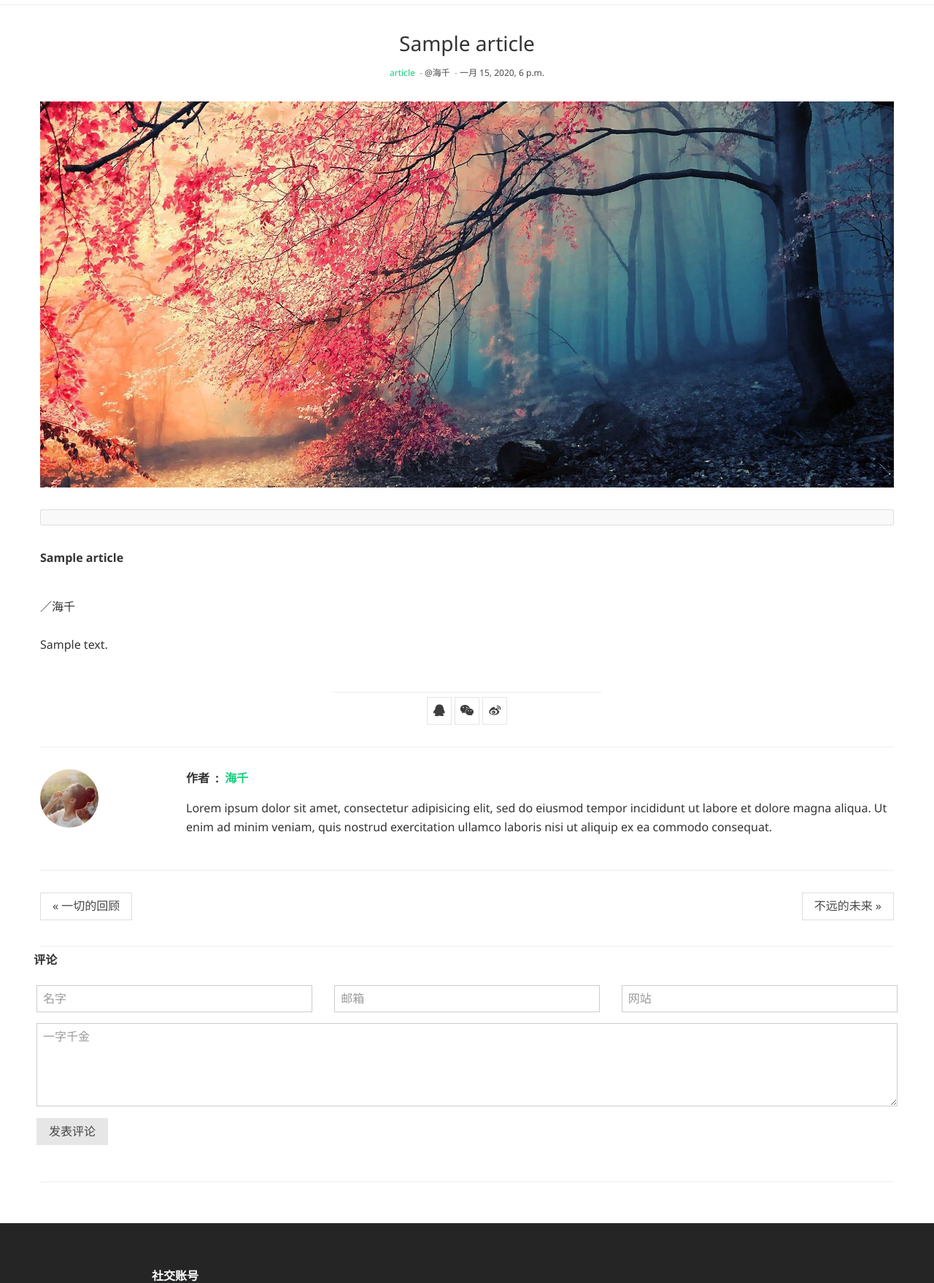
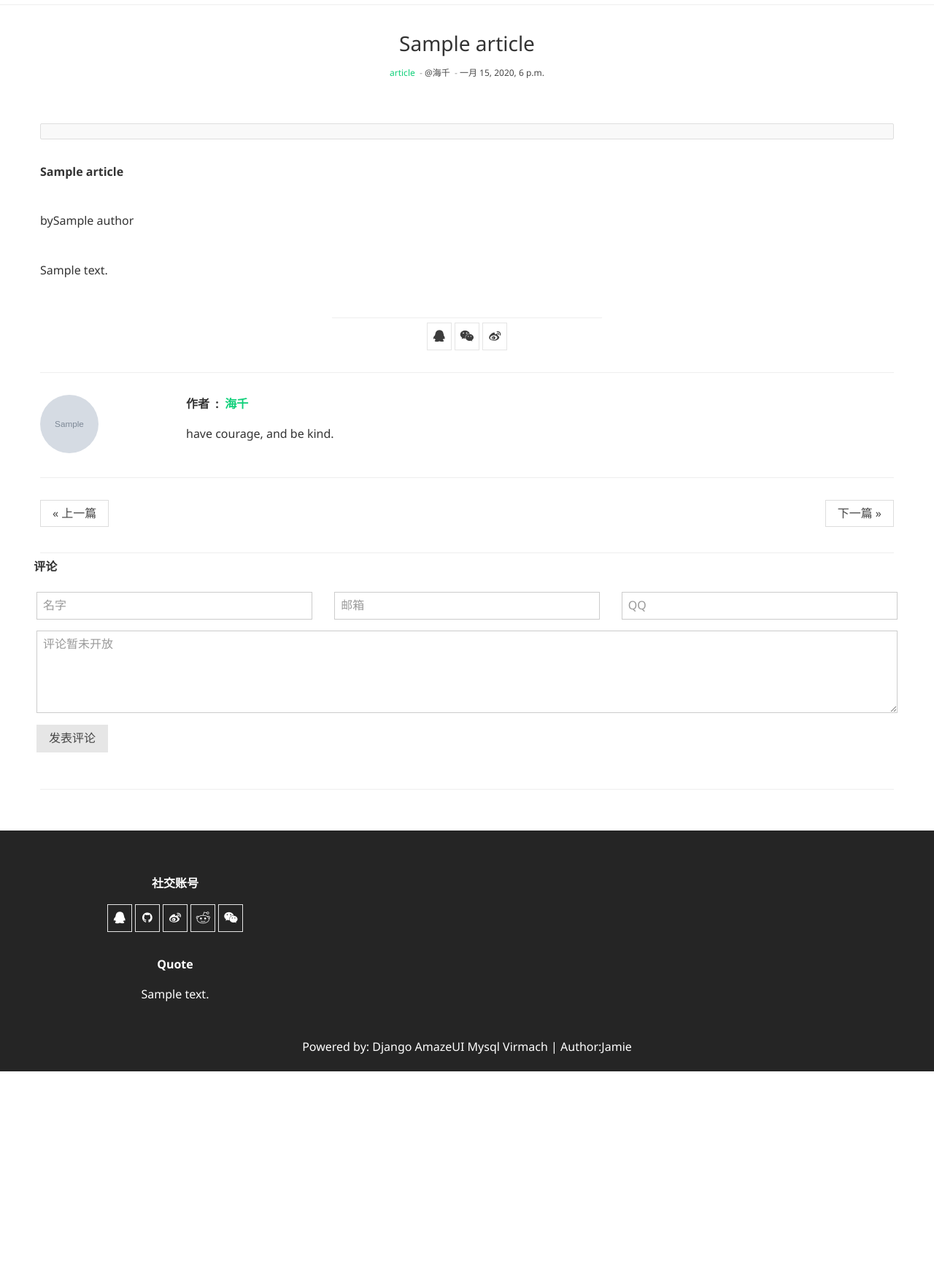
Before and after one commit to jamie1223/Myblog, a Django app: template templates/article_content.html in a window 1280 px wide. Shown: the part 63-1821 px from the top of the page at 73% size. After the commit the page ends 1531 px from the top, so only its background shows below. Run offline with Django 3.2, Linux system fonts and the light colour scheme; tables that the repository leaves empty hold one stand-in row (values such as "Sample post"); the template is opened without the code that fills it: values that come from a table or form of the project are taken from there, most other values are stand-ins (such as "Sample title", 1, 10 or a date in 2020); grey boxes marked "Sample" are stand-in pictures.

Commit message:
Update article_content.html

```diff
--- a/templates/article_content.html
+++ b/templates/article_content.html
@@ -33,14 +33,11 @@
           </p>
         </div>
         <div class="am-article-bd">
-        <img src="/static/assets/i/f17.jpg" alt="" class="blog-entry-img blog-article-margin">
+        <img src="{{ article.pic_link }}" alt="" class="blog-entry-img blog-article-margin">
         <p class="am-article-lead">
-         <h5>{{ article.title }}</h5><br>
-        ／海千 <br><br>
-
-{{ content|safe}}
-
-        </p>
+         <h5>{{ article.title }}</h5>
+            <br>by{{ author.name }} <br><br>
+        <p align="left">{{ content|safe}}</p>
         </div>
       </article>
 
@@ -56,17 +53,17 @@
         <hr>
         <div class="am-g blog-author blog-article-margin">
           <div class="am-u-sm-3 am-u-md-3 am-u-lg-2">
-            <img src="/static/assets/i/f15.jpg" alt="" class="blog-author-img am-circle">
+            <img src="{{ profile.photo }}" alt="" class="blog-author-img am-circle">
           </div>
           <div class="am-u-sm-9 am-u-md-9 am-u-lg-10">
           <h3><span>作者 &nbsp;: &nbsp;</span><span class="blog-color">海千</span></h3>
-            <p>Lorem ipsum dolor sit amet, consectetur adipisicing elit, sed do eiusmod tempor incididunt ut labore et dolore magna aliqua. Ut enim ad minim veniam, quis nostrud exercitation ullamco laboris nisi ut aliquip ex ea commodo consequat.</p>
+            <p>have courage, and be kind.</p>
           </div>
         </div>
         <hr>
         <ul class="am-pagination blog-article-margin">
-          <li class="am-pagination-prev"><a href="#" class="">&laquo; 一切的回顾</a></li>
-          <li class="am-pagination-next"><a href="">不远的未来 &raquo;</a></li>
+          <li class="am-pagination-prev"><a href="#" class="">&laquo; 上一篇</a></li>
+          <li class="am-pagination-next"><a href="">下一篇 &raquo;</a></li>
         </ul>
 
         <hr>
@@ -82,11 +79,11 @@
             </div>
 
             <div class="am-form-group am-u-sm-4 blog-clear-right">
-              <input type="password" class="" placeholder="网站">
+              <input type="text" class="" placeholder="QQ">
             </div>
 
             <div class="am-form-group">
-              <textarea class="" rows="5" placeholder="一字千金"></textarea>
+              <textarea class="" rows="5" placeholder="评论暂未开放"></textarea>
             </div>
 
             <p><button type="submit" class="am-btn am-btn-default">发表评论</button></p>
```
